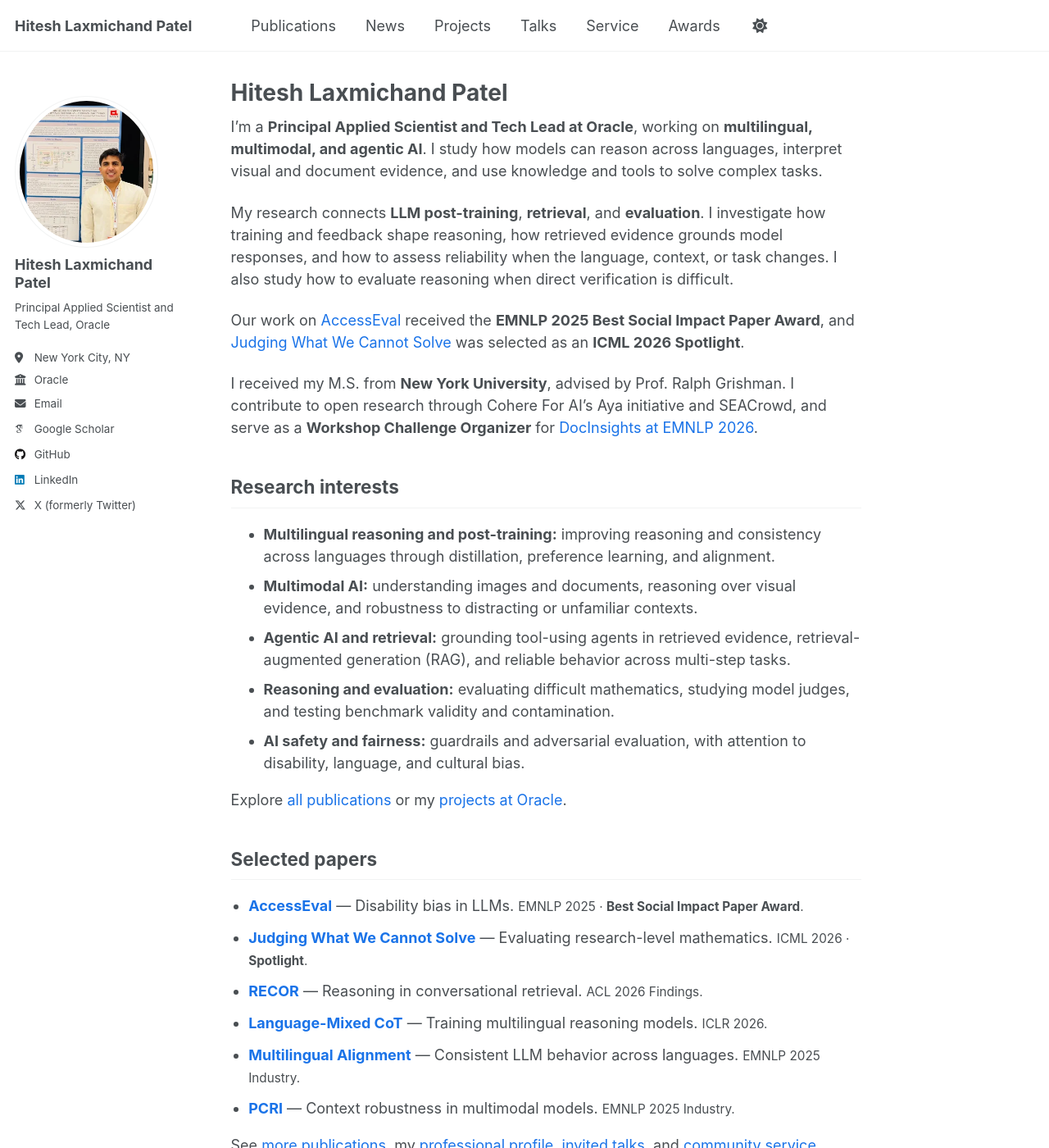
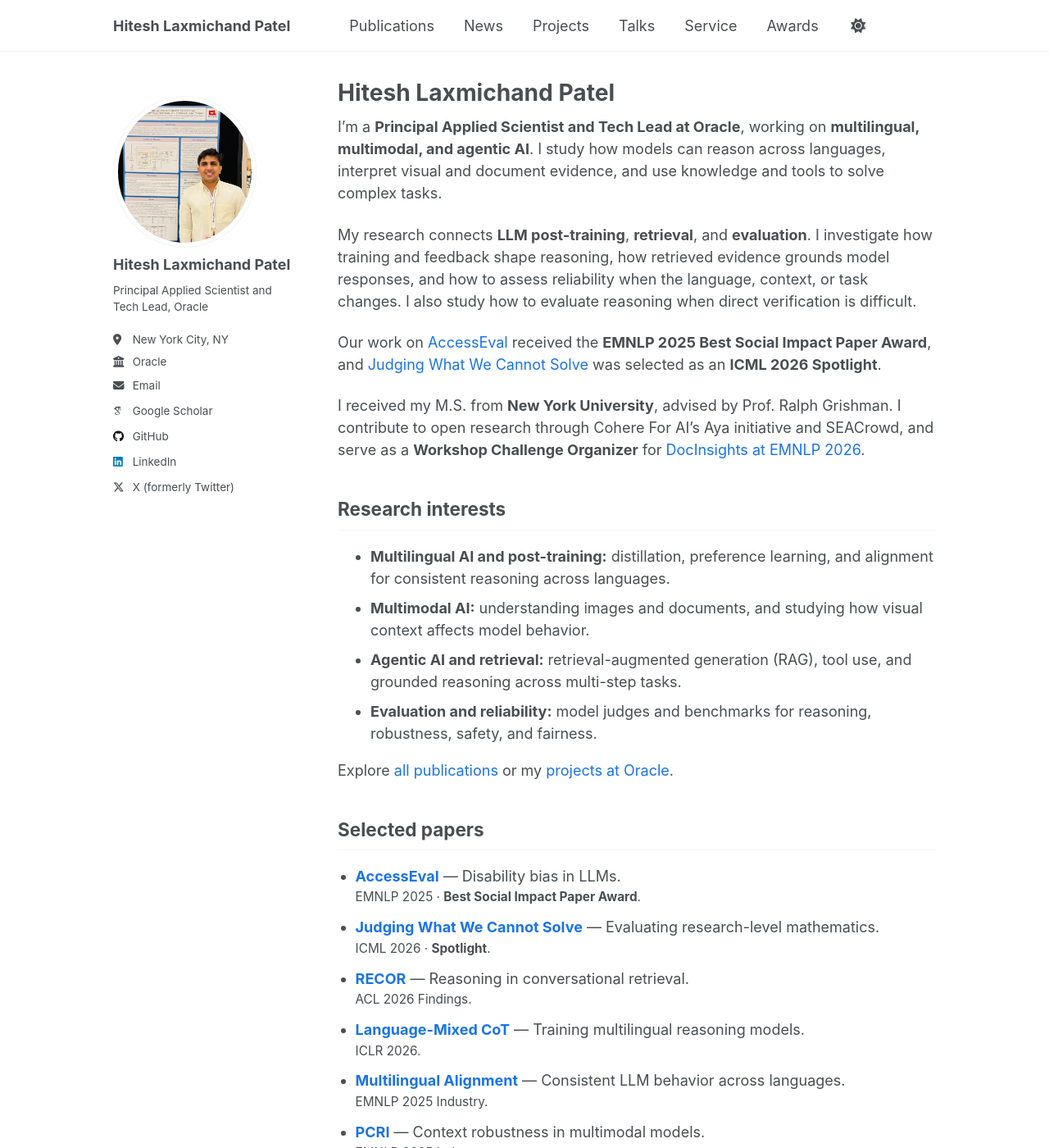
Before and after one commit to HITESHLPATEL/hiteshlpatel.github.io, a Jekyll site: the page built from _pages/about.md, in a window 1280 px wide and 1400 px high. Shown: the whole window at 82% size. Built offline with Jekyll 4.4.1, drawn with Linux system fonts in a browser that asks for light colours; some web fonts are replaced.

Commit message:
Simplify research interests and balance profile layout

```diff
--- a/_layouts/default.html
+++ b/_layouts/default.html
@@ -11,7 +11,7 @@ layout: compress
     {% include head/custom.html %}
   </head>
 
-  <body>
+  <body{% if page.body_class %} class="{{ page.body_class | escape }}"{% endif %}>
 
     {% include browser-upgrade.html %}
     {% include masthead.html %}
--- a/_pages/about.md
+++ b/_pages/about.md
@@ -21,11 +22,10 @@ I received my M.S. from **New York University**, advised by Prof. Ralph Grishman
 
 ## Research interests
 
-- **Multilingual reasoning and post-training:** improving reasoning and consistency across languages through distillation, preference learning, and alignment.
-- **Multimodal AI:** understanding images and documents, reasoning over visual evidence, and robustness to distracting or unfamiliar contexts.
-- **Agentic AI and retrieval:** grounding tool-using agents in retrieved evidence, retrieval-augmented generation (RAG), and reliable behavior across multi-step tasks.
-- **Reasoning and evaluation:** evaluating difficult mathematics, studying model judges, and testing benchmark validity and contamination.
-- **AI safety and fairness:** guardrails and adversarial evaluation, with attention to disability, language, and cultural bias.
+- **Multilingual AI and post-training:** distillation, preference learning, and alignment for consistent reasoning across languages.
+- **Multimodal AI:** understanding images and documents, and studying how visual context affects model behavior.
+- **Agentic AI and retrieval:** retrieval-augmented generation (RAG), tool use, and grounded reasoning across multi-step tasks.
+- **Evaluation and reliability:** model judges and benchmarks for reasoning, robustness, safety, and fairness.
 
 Explore [all publications](/publications/) or my [projects at Oracle](/projects/).
 
--- a/_sass/_custom.scss
+++ b/_sass/_custom.scss
@@ -59,6 +59,29 @@
   color: var(--global-award-icon-color);
 }
 
+.research-profile {
+  #main,
+  .masthead__inner-wrap {
+    max-width: 1040px;
+  }
+
+  @include breakpoint($large) {
+    #main > .sidebar {
+      width: 220px;
+      margin-right: 0;
+    }
+
+    .page {
+      display: flow-root;
+      float: none;
+      width: auto;
+      max-width: 72ch;
+      margin-left: calc(220px + 3rem);
+      padding: 0;
+    }
+  }
+}
+
 .featured-papers--compact {
   padding-left: 1.2em;
 
@@ -68,7 +91,10 @@
   }
 
   .featured-paper__meta {
+    display: block;
+    margin-top: 0.1em;
     font-size: 0.85em;
+    line-height: 1.45;
   }
 }
 
```
Also changed, not shown: other parts of _pages/about.md (+1 -0 lines).
